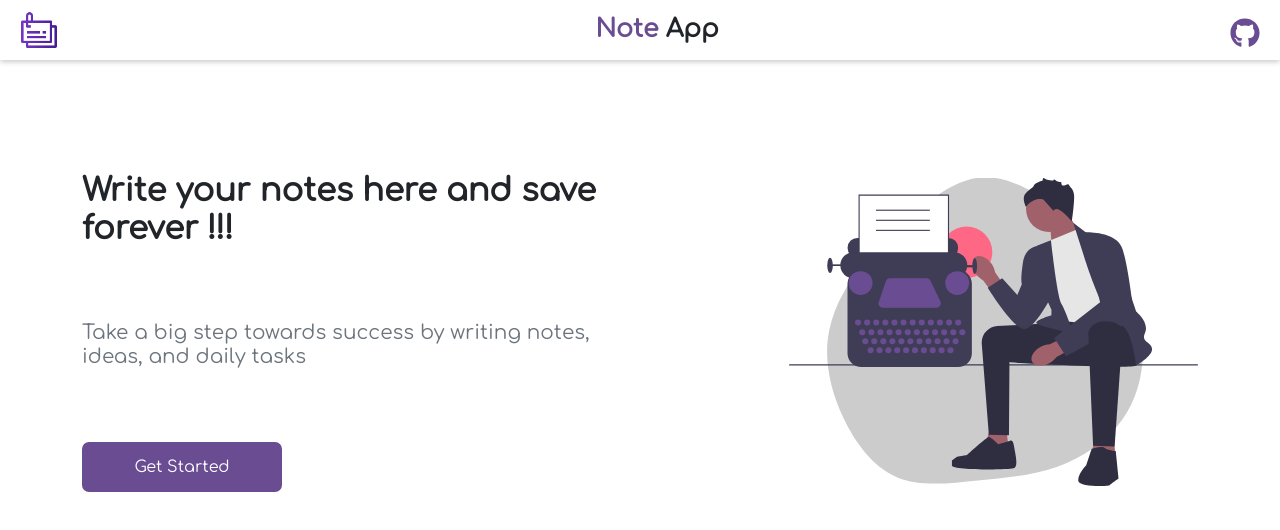
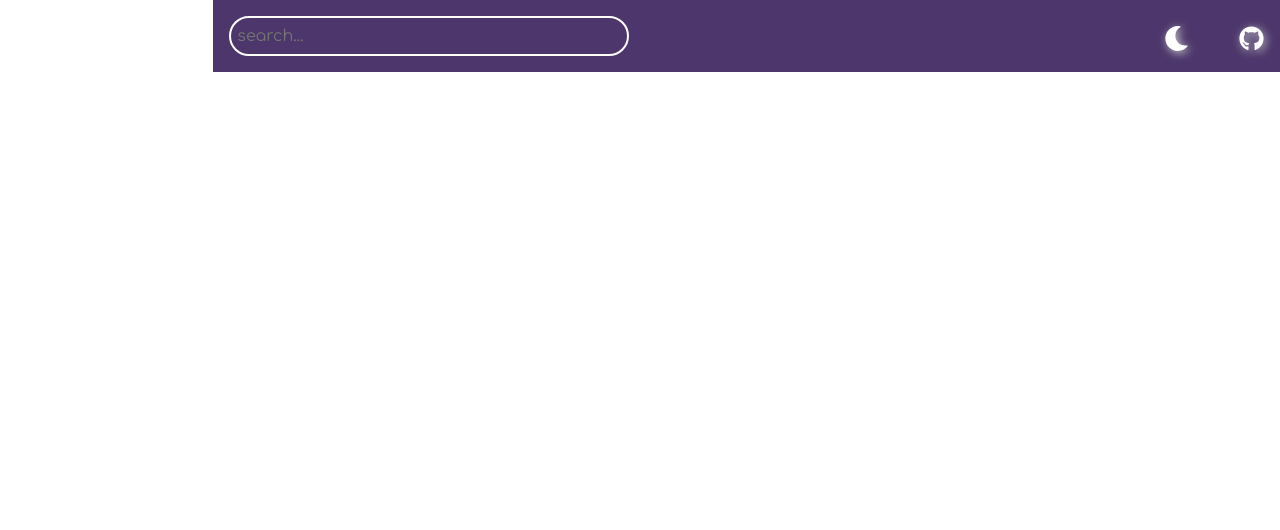
Before and after one commit to Masiha-mohammadpoor/note-app, a React (Create React App) app: page / in a window 1280 px wide. Shown: the top 530 px of the page. Built offline with nearby package versions, Linux system fonts and the light colour scheme.

Commit message:
created header

```diff
--- a/src/App.js
+++ b/src/App.js
@@ -1,11 +1,14 @@
+import Home from "./components/Home/Home";
 import Header from "./components/Header/Header";
-import Home from "./components/Home/Home";
-
+import {Routes , Route} from "react-router-dom";
 
 const App = () => {
     return (
         <>
-            <Home/>
+            <Routes>
+                <Route path="/" element={<Header/>}/>
+                {/* <Route path="/" element={<Home/>}/> */}
+            </Routes>
         </>
     );
 }
--- a/src/_mixin.scss
+++ b/src/_mixin.scss
@@ -21,4 +21,4 @@
     font-family: $family;
 }
 
-$mainC : #6a4c93;
+$mainC : #4c366b;
--- a/src/components/Header/Header.jsx
+++ b/src/components/Header/Header.jsx
@@ -1,5 +1,20 @@
+import styles from "./header.module.scss";
+import  Col  from "react-bootstrap/Col";
+import { FaMoon , FaGithub} from "react-icons/fa";
+
+
 const Header = () => {
-    return ( <div></div> );
+    return (
+        <header className={styles.header}>
+            <Col xs={10} className={`d-flex justify-content-between align-content-center p-3 float-end ${styles.colHeader}`}>
+                <input type="search" placeholder="search..." className={styles.searchBox}/>
+                <div className={`d-flex justify-content-between align-items-center ${styles.options}`}>
+                    <button><FaMoon/></button>
+                    <a href="#"><FaGithub/></a>
+                </div>
+            </Col>
+        </header>
+    );
 }
 
 export default Header;
--- /dev/null
+++ b/src/components/Header/header.module.scss
@@ -0,0 +1,49 @@
+@import "../../mixin";
+
+
+.header {
+    .colHeader{
+        background-color: $mainC;
+    }
+
+    .searchBox {
+        border: 2px solid #fff;
+        outline: none;
+        width: 400px;
+        padding: 6px;
+        background-color: transparent;
+        font-family: comfortaa;
+        color: #fff;
+        border-radius: 30px;
+        -webkit-border-radius: 30px;
+        -moz-border-radius: 30px;
+        -ms-border-radius: 30px;
+        -o-border-radius: 30px;
+}
+
+    .options{
+        width: 100px;
+        button , a{
+            border: none;
+            outline: none;
+            background-color: transparent;
+            color: #fff;
+            font-size: 25px;
+            transition: all .3s;
+            -webkit-transition: all .3s;
+            -moz-transition: all .3s;
+            -ms-transition: all .3s;
+            -o-transition: all .3s;
+            filter: drop-shadow(2px 2px 5px #ccc);
+            -webkit-filter: drop-shadow(2px 2px 5px #ccc);
+
+            &:hover{
+                transform: translateY(-4px);
+                -webkit-transform: translateY(-4px);
+                -moz-transform: translateY(-4px);
+                -ms-transform: translateY(-4px);
+                -o-transform: translateY(-4px);
+}
+        }
+    }
+}
--- a/src/components/Home/Home.jsx
+++ b/src/components/Home/Home.jsx
@@ -17,7 +17,7 @@ const Home = () => {
                 <h3 className={styles.title}><span>Note</span> App</h3>
                 <a href="#" className={styles.github}><FaGithub /></a>
             </header>
-            <main className="mt-5 pt-5">
+            <main className={`mt-5 pt-5 ${styles.main}`}>
                 <Container className="mt-3">
                     <Row className="d-flex justify-content-between align-items-center">
                         <Col xs={6} className={styles.textsContainer}>
--- a/src/components/Home/home.module.scss
+++ b/src/components/Home/home.module.scss
@@ -27,7 +27,7 @@
     }
 }
 
-main {
+.main {
     font-family: comfortaa;
     font-weight: 100;
     .textsContainer{
@@ -37,19 +37,27 @@ main {
             background-color: $mainC;
             border: none;
             @include wh(200px , 50px , 7px);
+            transition: all .3s;
+            -webkit-transition: all .3s;
+            -moz-transition: all .3s;
+            -ms-transition: all .3s;
+            -o-transition: all .3s;
             &:hover{
                 background-color: #5b3196;
-            }
+                filter: drop-shadow(0px 0px 10px #5b3196)            ;
+                -webkit-filter: drop-shadow(0px 0px 10px #5b3196)            ;
+}
         }
     }
 
     .imgContainer{
         div {
-            @include flex(flex-end , center , row);
+            @include flex(flex-end,center,row);
             background-image: url("../../assets/image/blobMain.svg");
             background-repeat: no-repeat;
             background-size: 65%;
             background-position: 150px 38%;
-        }
+            transition: a;
+}
     }
 }
--- a/src/index.js
+++ b/src/index.js
@@ -8,8 +8,8 @@ import { BrowserRouter } from "react-router-dom";
 const root = ReactDOM.createRoot(document.getElementById("root"));
 root.render(
   <React.StrictMode>
-    {/* <BrowserRouter> */}
+    <BrowserRouter>
     <App />
-    {/* </BrowserRouter> */}
+    </BrowserRouter>
   </React.StrictMode>
 );
```
